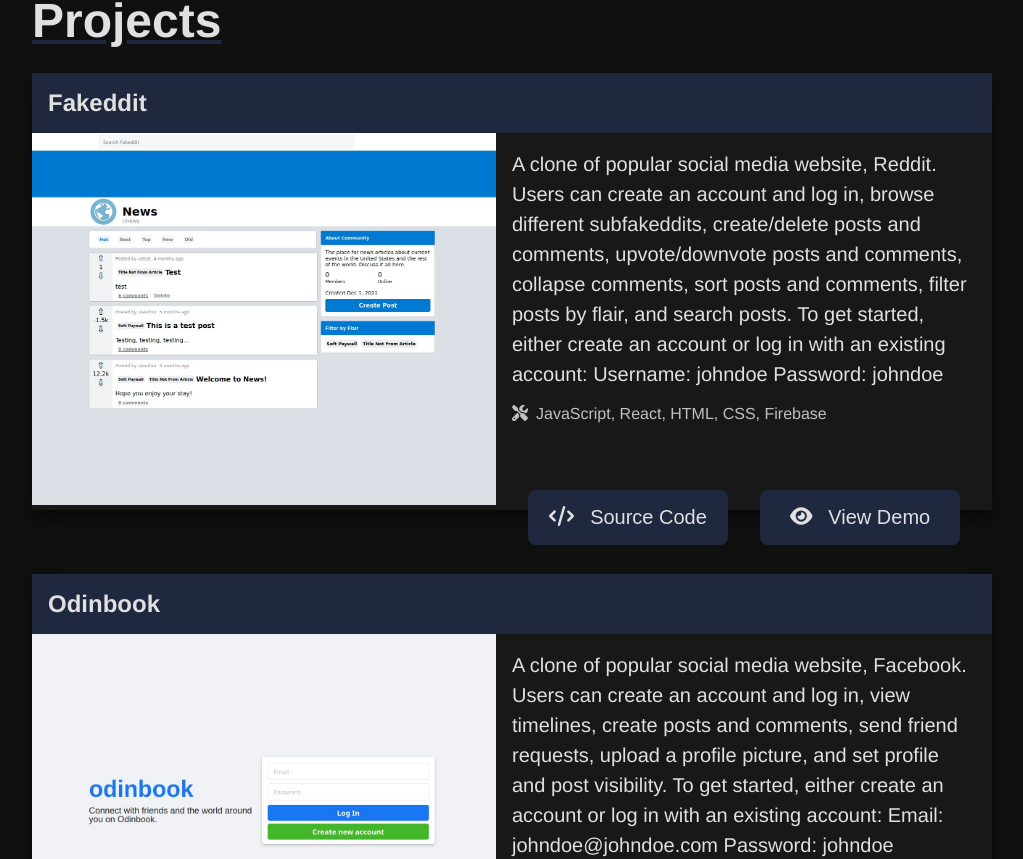
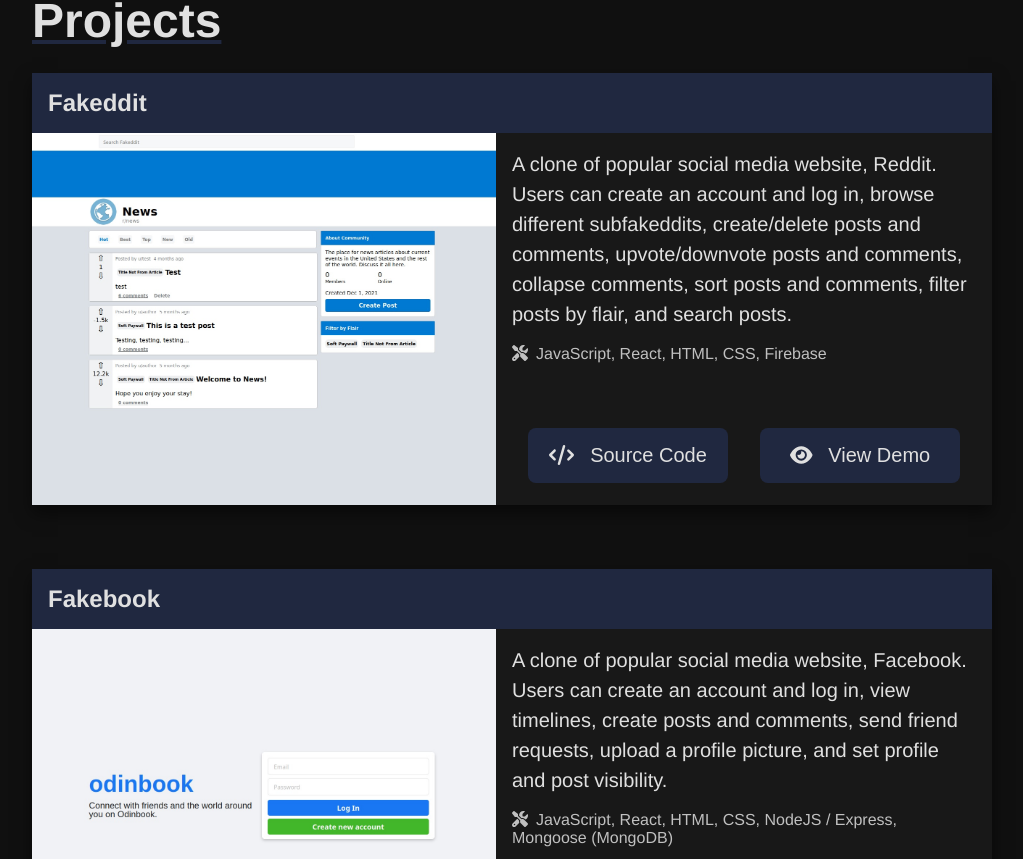
Before and after one commit to RedRaptor10/portfolio, a React (Create React App) app: page / in a window 1280 px wide. Shown: the part 1588-2447 px from the top of the page, without its empty margins (128-1151 px from the left). Built offline with nearby package versions, Linux system fonts and the light colour scheme.

Commit message:
Update project data & description

```diff
--- a/src/data/projects.js
+++ b/src/data/projects.js
@@ -4,24 +4,21 @@
         description: 'A clone of popular social media website, Reddit. Users can create an account ' +
             'and log in, browse different subfakeddits, create/delete posts and comments, upvote/downvote ' +
             'posts and comments, collapse comments, sort posts and comments, filter posts by flair, and ' +
-            'search posts. To get started, either create an account or log in with an existing account:\n' +
-            'Username: johndoe\nPassword: johndoe',
+            'search posts.',
         tools: 'JavaScript, React, HTML, CSS, Firebase',
         thumb: 'fakeddit.jpg',
         demo: 'https://redraptor10.github.io/fakeddit',
         source: 'https://github.com/RedRaptor10/fakeddit'
     },
     {
-        name: 'Odinbook',
+        name: 'Fakebook',
         description: 'A clone of popular social media website, Facebook. ' +
             'Users can create an account and log in, view timelines, create posts and comments, ' +
-            'send friend requests, upload a profile picture, and set profile and post visibility. ' +
-            'To get started, either create an account or log in with an existing account:\n' +
-            'Email: johndoe@johndoe.com\nPassword: johndoe',
+            'send friend requests, upload a profile picture, and set profile and post visibility.',
         tools: 'JavaScript, React, HTML, CSS, NodeJS / Express, Mongoose (MongoDB)',
-        thumb: 'odinbook.jpg',
-        demo: 'https://redraptor10.github.io/odinbook/',
-        source: 'https://github.com/RedRaptor10/odinbook'
+        thumb: 'fakebook.jpg',
+        demo: 'https://redraptor10.github.io/fakebook/',
+        source: 'https://github.com/RedRaptor10/fakebook'
     },
     {
         name: 'My Trakt',
```
Also changed, not shown: src/assets/projects/fakebook.jpg (renamed from src/assets/projects/odinbook.jpg).
